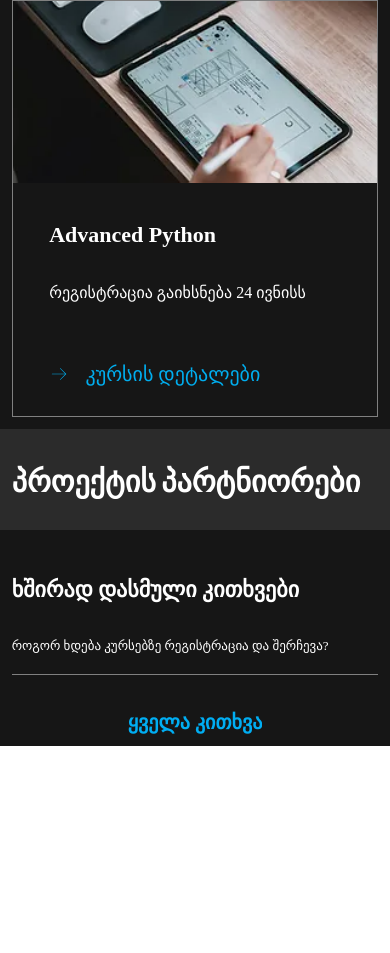
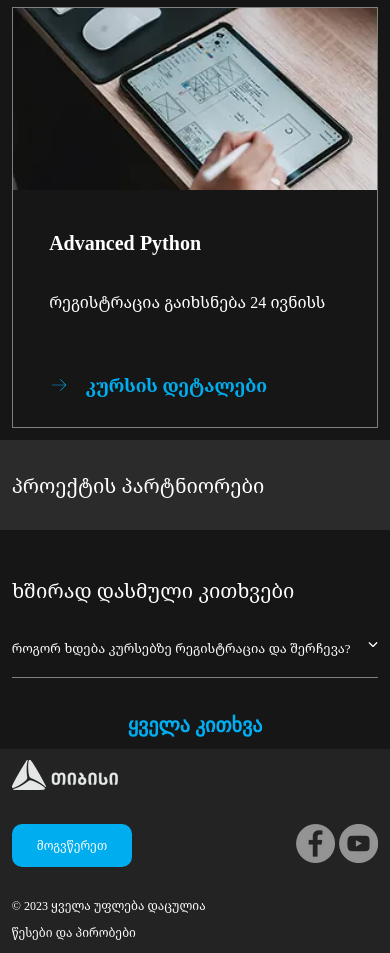
Before and after one commit to ninokvakhadze/TBC-x-USAID, a plain HTML site: page index.html in a window 390 px wide. Shown: the part 710-1663 px from the top of the page. Before the commit the page ends 1456 px from the top, so only its background shows below. Drawn offline with Linux system fonts and the light colour scheme.

Commit message:
finished mobile

```diff
--- a/index.html
+++ b/index.html
@@ -51,7 +51,7 @@
       </div>
     </section>
     <section class="courses-section">
-      <h2>სასწავლო კურსები</h2>
+      <h2 class="section-title">სასწავლო კურსები</h2>
       <div class="courses">
         <div class="course">
           <img
@@ -68,17 +68,38 @@
       </div>
     </section>
     <section class="slider-section">
-      <h2>პროექტის პარტნიორები</h2>
+      <h2 class="section-title">პროექტის პარტნიორები</h2>
     </section>
     <section class="question-section">
-        <h3 class="questions-title"  >ხშირად დასმული კითხვები</h3>
-        <div class="questions">
+      <h3 class="questions-title">ხშირად დასმული კითხვები</h3>
+      <div class="questions">
+        <div class="question-result-div">
           <div class="question-div">
             <p class="question">როგორ ხდება კურსებზე რეგისტრაცია და შერჩევა?</p>
-            <p class="result"></p>
+            <img
+              src="./assets/chevron-down-solid.svg"
+              width="10px"
+              height="10px"
+            />
           </div>
+          <p class="result"></p>
         </div>
-        <h4 class="all-questions">ყველა კითხვა</h4>
+      </div>
+      <h4 class="all-questions">ყველა კითხვა</h4>
     </section>
+    <footer>
+      <img src="./assets/Asset 1@2x.webp"/>
+      <div class="button-svg-div">
+        <button>მოგვწერეთ</button>
+        <div class="svg-div">
+          <img src="./assets/ce6ec7c11b174c0581e20f42bb865ce3.webp"/>
+          <img src="./assets/71ac09a5a92848cc943bf2ca2a09a6d0.webp"/>
+        </div>
+      </div>
+      <div class="footer-text-div">
+        <p class="copyright">© 2023 ყველა უფლება დაცულია</p>
+        <p class="Terms-and-Conditions">წესები და პირობები</p>
+      </div>
+    </footer>
   </body>
 </html>
--- a/styles.css
+++ b/styles.css
@@ -1,4 +1,4 @@
-@import url("https://fonts.googleapis.com/css2?family=Plus+Jakarta+Sans:ital,wght@0,200..800;1,200..800&display=swap");
+@import url("https://fonts.googleapis.com/css2?family=Noto+Serif+Georgian:wght@100..900&display=swap");
 * {
   margin: 0;
   padding: 0;
@@ -6,7 +6,7 @@
   overflow-x: hidden;
 }
 
-body{
+body {
   display: flex;
   flex-direction: column;
 }
@@ -66,6 +66,8 @@ nav {
 a {
   color: white;
   text-decoration: none;
+  font-family: "Noto Serif Georgian", serif;
+  font-family: "Noto Serif Georgian", serif;
 }
 
 .section-image-background {
@@ -79,8 +81,8 @@ a {
 h2 {
   color: white;
   font-size: 30px;
-  font-weight: 900;
-  font-family: "Plus Jakarta Sans", sans-serif;
+  font-weight: 800;
+  font-family: "Noto Serif Georgian", serif;
   font-optical-sizing: auto;
 }
 
@@ -100,11 +102,13 @@ h2 {
 }
 .text {
   color: white;
+  font-family: "Noto Serif Georgian", serif;
 }
 .more {
   color: #00aef3;
-  font-size: 20px;
-  font-weight: 900;
+  font-size: 18px;
+  font-weight: 600;
+  font-family: "Noto Serif Georgian", serif;
 }
 
 .courses-section {
@@ -112,8 +116,10 @@ h2 {
   padding: 3%;
 }
 
-h2 {
+.section-title {
   margin: 20px 0;
+  font-size: 20px;
+  font-weight: 400;
 }
 
 .courses {
@@ -130,18 +136,20 @@ h2 {
   width: 100%;
 }
 
-h3{
+h3 {
   color: #fff;
-  font-size: 22px;
+  font-size: 20px;
   margin: 35px 0;
+  font-family: "Noto Serif Georgian", serif;
 }
 
-.date{
+.date {
   color: #fff;
   /* font-size: 22px; */
+  font-family: "Noto Serif Georgian", serif;
 }
 
-.details-div{
+.details-div {
   margin-top: 60px;
   margin-bottom: 30px;
   display: flex;
@@ -149,30 +157,37 @@ h3{
   font-size: 20px;
 }
 
-.course-details{
-  color: #00AEEF;
+.course-details {
+  color: #00aeef;
+  font-family: "Noto Serif Georgian", serif;
+  font-weight: 600;
+  font-size: 18px;
 }
 
-.title, .date, .details-div{
+.title,
+.date,
+.details-div {
   margin-left: 10%;
 }
 
-.slider-section{
-  background-color: #2B2B2B;
+.slider-section {
+  background-color: #2b2b2b;
   padding: 3%;
 }
 
-.question-section{
+.question-section {
   background-color: #161616;
   padding: 3%;
   display: flex;
   flex-direction: column;
 }
-.questions-title{
+.questions-title {
   /* color: #00AEEF; */
+  font-family: "Noto Serif Georgian", serif;
+  font-weight: 400;
 }
 
-.all-questions{
+.all-questions {
   color: #00aef3;
   font-size: 20px;
   font-weight: 900;
@@ -181,13 +196,48 @@ h3{
   margin-top: 35px;
 }
 
-.question-div{
- color: #fff;
- font-size: 16px;
- border-bottom: solid 0.1px gray;
+.question-result-div {
+  border-bottom: solid 0.1px gray;
 }
 
-.question{
+.question-div {
+  display: flex;
+  justify-content: space-between;
+}
+
+.question {
   margin-bottom: 20px;
   font-size: 13px;
+  font-family: "Noto Serif Georgian", serif;
+  color: #fff;
 }
+
+footer {
+  background-color: rgb(35, 35, 35);
+  padding: 3%;
+}
+
+.copyright, .Terms-and-Conditions {
+  color: white;
+  font-family: "Noto Serif Georgian", serif;
+  font-size: 12px;
+  font-weight: 400;
+  margin-top: 10px;
+}
+
+.button-svg-div{
+  display: flex;
+  justify-content: space-between;
+  margin-top: 30px;
+  margin-bottom: 20px;
+}
+
+button{
+  color: #fff;
+  padding: 10px 25px;
+  background-color: #00aeef;
+  border: none;
+  border-radius: 10px;
+  font-family: "Noto Serif Georgian", serif;
+  font-size: 12px;
+}
```
Also changed, not shown: assets/71ac09a5a92848cc943bf2ca2a09a6d0.webp (added), assets/Asset 1@2x.webp (added), assets/ce6ec7c11b174c0581e20f42bb865ce3.webp (added), assets/chevron-down-solid.svg (added).
